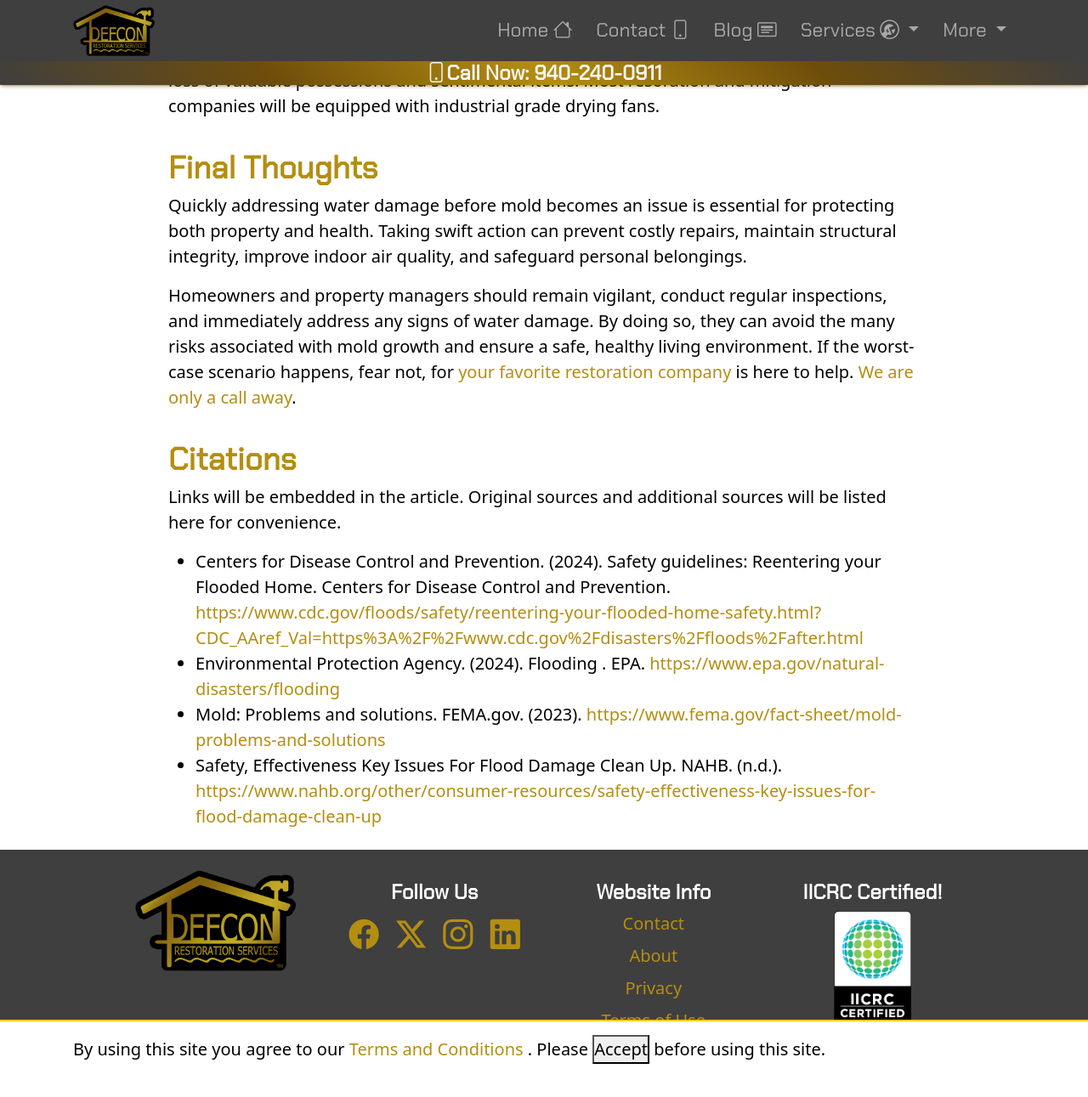
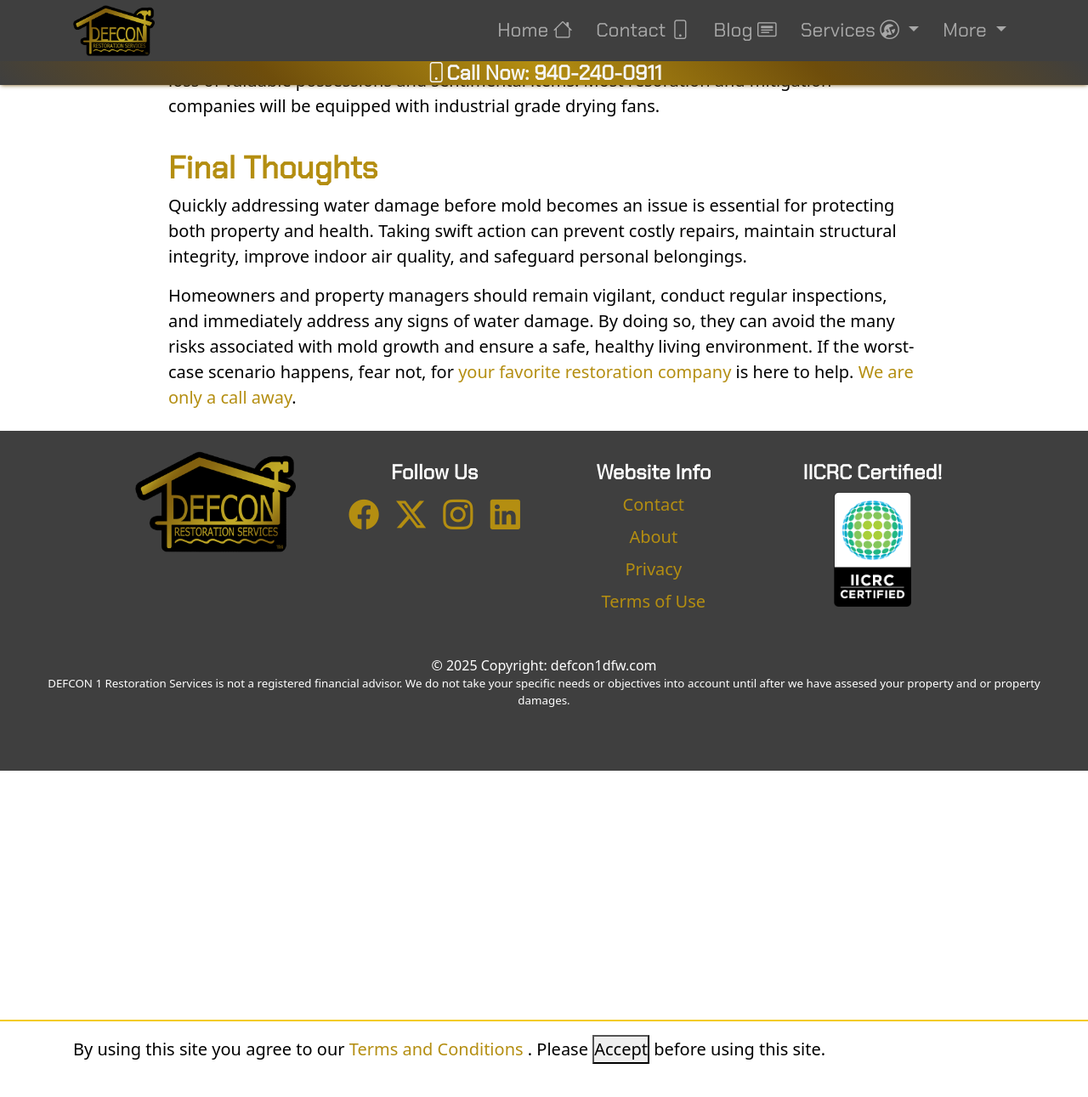
Before and after one commit to defcon1dfw/defcon1dfw.github.io, a Jekyll site: the page built from _posts/2025-02-16-address-water-damage-quickly.md, in a window 1280 px wide and 1400 px high, scrolled down 2458 px. Shown: the top 1291 px of the window at 85% size. Built offline with Jekyll 4.4.1, drawn with Linux system fonts in a browser that asks for light colours.

Commit message:
p/4 removing citiations, links are now embeded in article

```diff
--- a/_posts/2025-02-16-address-water-damage-quickly.md
+++ b/_posts/2025-02-16-address-water-damage-quickly.md
@@ -49,12 +49,3 @@ Drying affected areas fast with the proper equipment and removing moisture can p
 Quickly addressing water damage before mold becomes an issue is essential for protecting both property and health. Taking swift action can prevent costly repairs, maintain structural integrity, improve indoor air quality, and safeguard personal belongings.
 
 Homeowners and property managers should remain vigilant, conduct regular inspections, and immediately address any signs of water damage. By doing so, they can avoid the many risks associated with mold growth and ensure a safe, healthy living environment. If the worst-case scenario happens, fear not, for [your favorite restoration company]({{ site.url }}) is here to help. [We are only a call away]({{ site.url }}/contact).
-
-## Citations
-
-Links will be embedded in the article. Original sources and additional sources will be listed here for convenience.
-
-- Centers for Disease Control and Prevention. (2024). Safety guidelines: Reentering your Flooded Home. Centers for Disease Control and Prevention. [https://www.cdc.gov/floods/safety/reentering-your-flooded-home-safety.html?CDC_AAref_Val=https%3A%2F%2Fwww.cdc.gov%2Fdisasters%2Ffloods%2Fafter.html](https://www.cdc.gov/floods/safety/reentering-your-flooded-home-safety.html?CDC_AAref_Val=https%3A%2F%2Fwww.cdc.gov%2Fdisasters%2Ffloods%2Fafter.html)
-- Environmental Protection Agency. (2024). Flooding . EPA. [https://www.epa.gov/natural-disasters/flooding](https://www.epa.gov/natural-disasters/flooding)
-- Mold: Problems and solutions. FEMA.gov. (2023). [https://www.fema.gov/fact-sheet/mold-problems-and-solutions](https://www.fema.gov/fact-sheet/mold-problems-and-solutions)
-- Safety, Effectiveness Key Issues For Flood Damage Clean Up. NAHB. (n.d.). [https://www.nahb.org/other/consumer-resources/safety-effectiveness-key-issues-for-flood-damage-clean-up](https://www.nahb.org/other/consumer-resources/safety-effectiveness-key-issues-for-flood-damage-clean-up)
```
